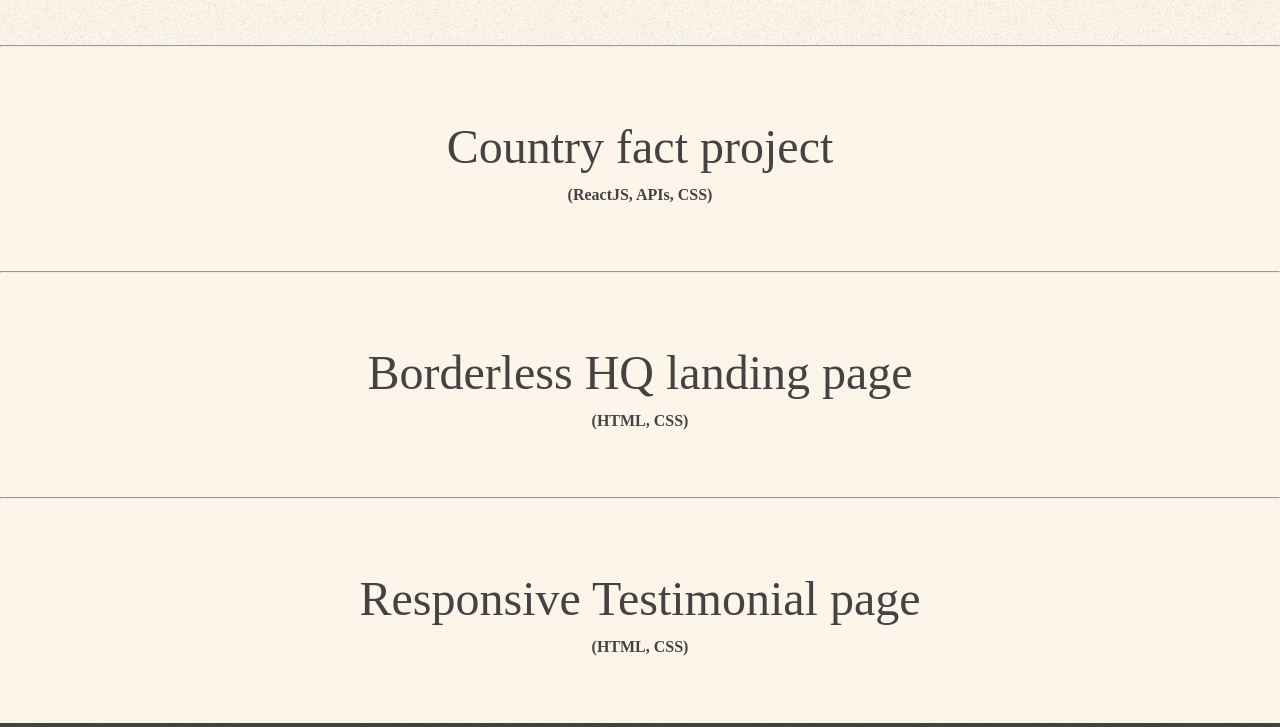
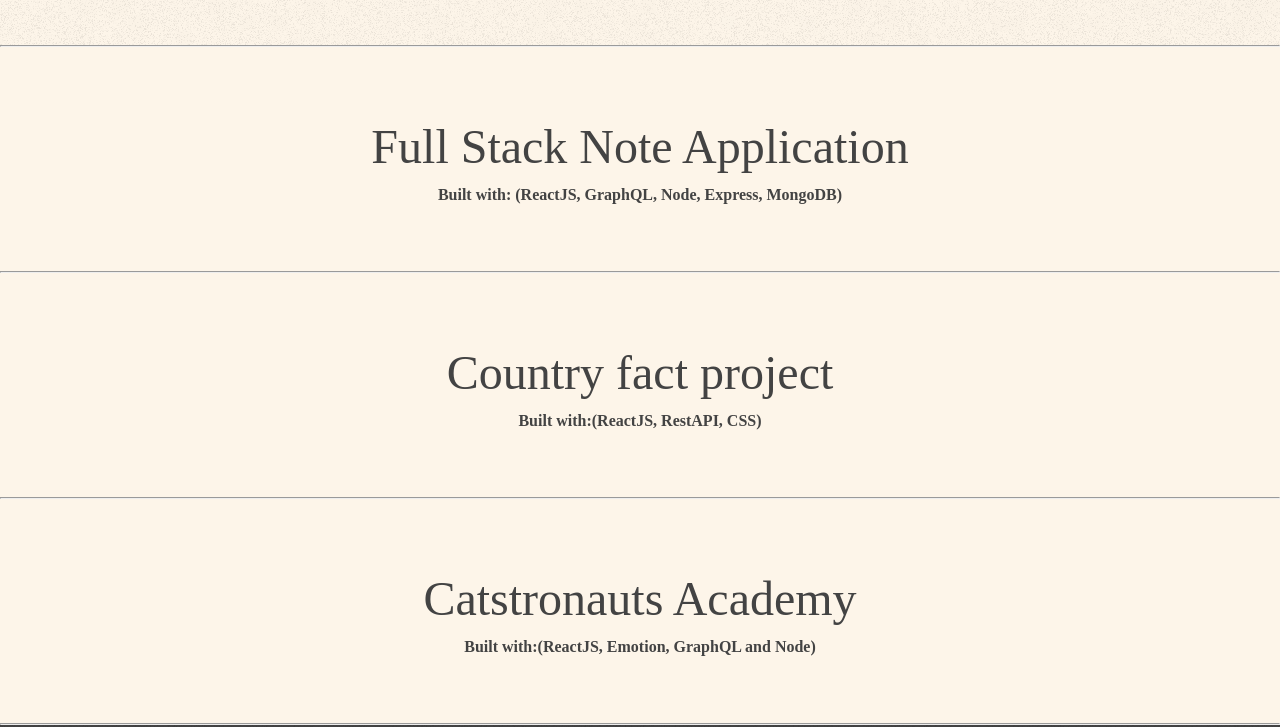
Before and after one commit to adeleke5140/portfolio-v1, a website built with Parcel: page index.html in a window 1280 px wide. Shown: the part 2753-3480 px from the top of the page. Built offline with nearby package versions, Linux system fonts and the light colour scheme; a web font is replaced by a local one.

Commit message:
update with latest projects

```diff
--- a/index.html
+++ b/index.html
@@ -207,16 +207,17 @@
             </div>
 
             <hr />
-            <a href="https://country-fact.netlify.app/" class="project">Country fact project <span>(ReactJS, APIs,
+            <a href="https://noteapp51.netlify.app/" class="project"> Full Stack Note Application
+              <span>Built with: (ReactJS, GraphQL, Node, Express, MongoDB)</span></a>
+            <hr />
+            <a href="https://country-fact.netlify.app/" class="project">Country fact project <span> Built with:(ReactJS,
+                RestAPI,
                 CSS)</span></a>
             <hr />
-            <a href="https://bhq-delivery-landing.netlify.app/" class="project">Borderless HQ landing page
-              <span>(HTML,
-                CSS)</span></a>
+            <a href="https://catstronaut-client51.herokuapp.com/" class="project">Catstronauts Academy
+              <span>Built with:(ReactJS, Emotion, GraphQL and Node)</span></a>
             <hr />
-            <a href="https://social-proof-website.netlify.app/" class="project"> Responsive Testimonial page
-              <span>(HTML,
-                CSS)</span></a>
+
           </div>
         </section>
       </main>
```
